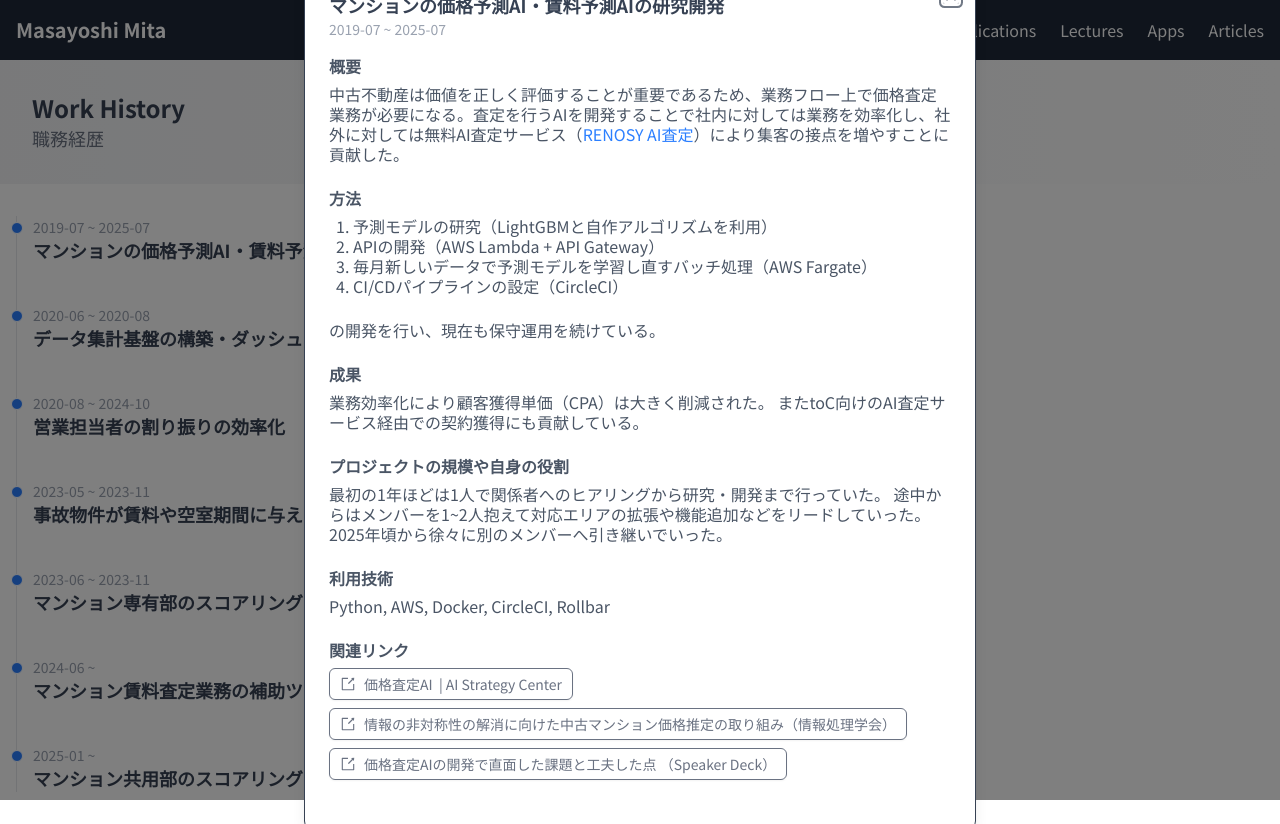
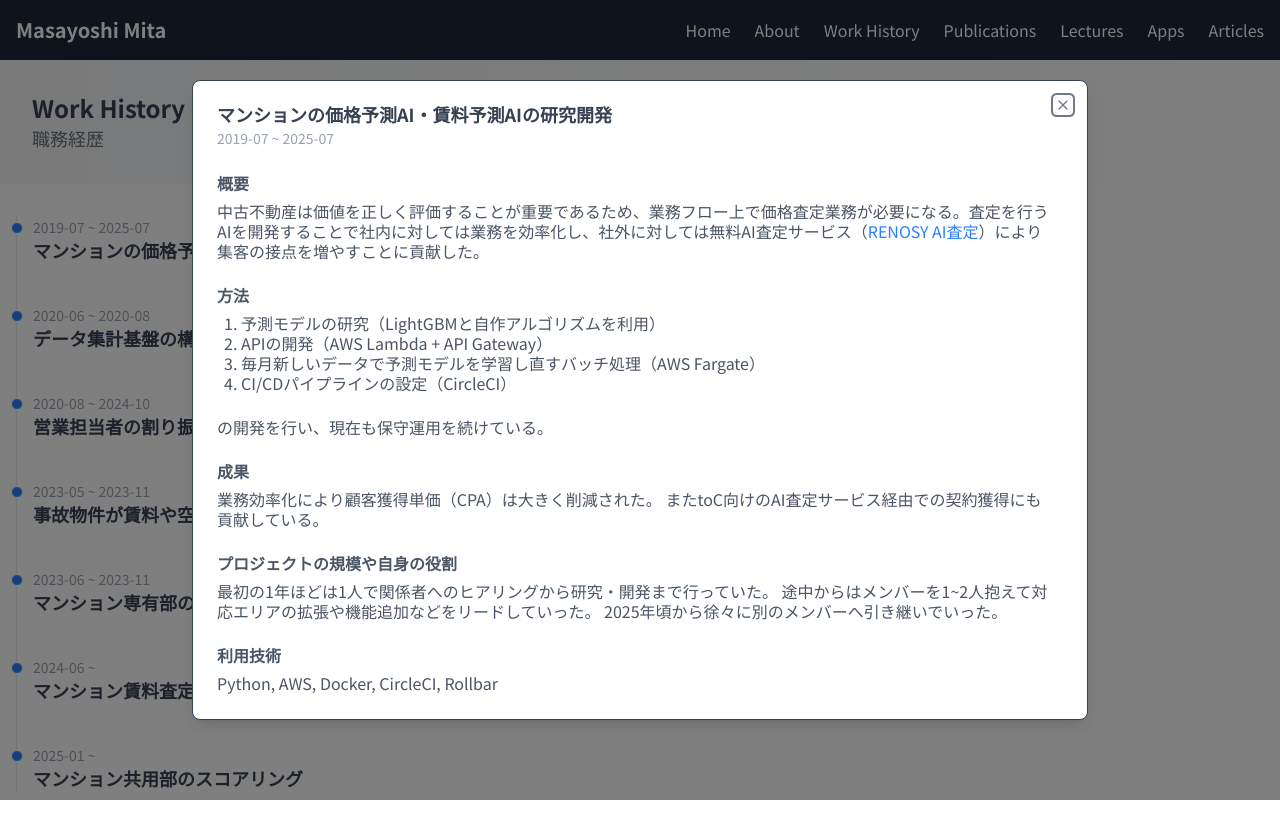
Before and after one commit to nigimitama/nigimitama.github.io, a Next.js app: page /work-history in a window 1280 px wide. Both pictures are taken after a click on the button "マンションの価格予測AI・賃料予測AIの研究開発". Built offline with nearby package versions, Linux system fonts and the light colour scheme.

Commit message:
Modalをスクロール可能に

```diff
--- a/app/work-history/components/ModalTimeline.tsx
+++ b/app/work-history/components/ModalTimeline.tsx
@@ -48,11 +48,13 @@ export default function ModalTimeline({ items, className = "" }: TimelineProps)
                 {item.title}
               </DialogTrigger>
 
-              <DialogContent className="bg-white w-2xl">
-                <DialogHeader>
+              <DialogContent className="bg-white max-w-4xl max-h-[80vh] flex flex-col">
+                <DialogHeader className="flex-shrink-0">
                   <DialogTitle>{item.title}</DialogTitle>
                   <time className="mb-1 text-sm font-normal leading-none text-gray-400">{item.date}</time>
+                </DialogHeader>
 
+                <div className="flex-1 overflow-y-auto pr-2">
                   <div className="text-md">
                     {/* Markdown Description */}
                     {item.markdown && (
@@ -78,7 +80,7 @@ export default function ModalTimeline({ items, className = "" }: TimelineProps)
                       </div>
                     )}
                   </div>
-                </DialogHeader>
+                </div>
               </DialogContent>
             </Dialog>
           </li>
```
